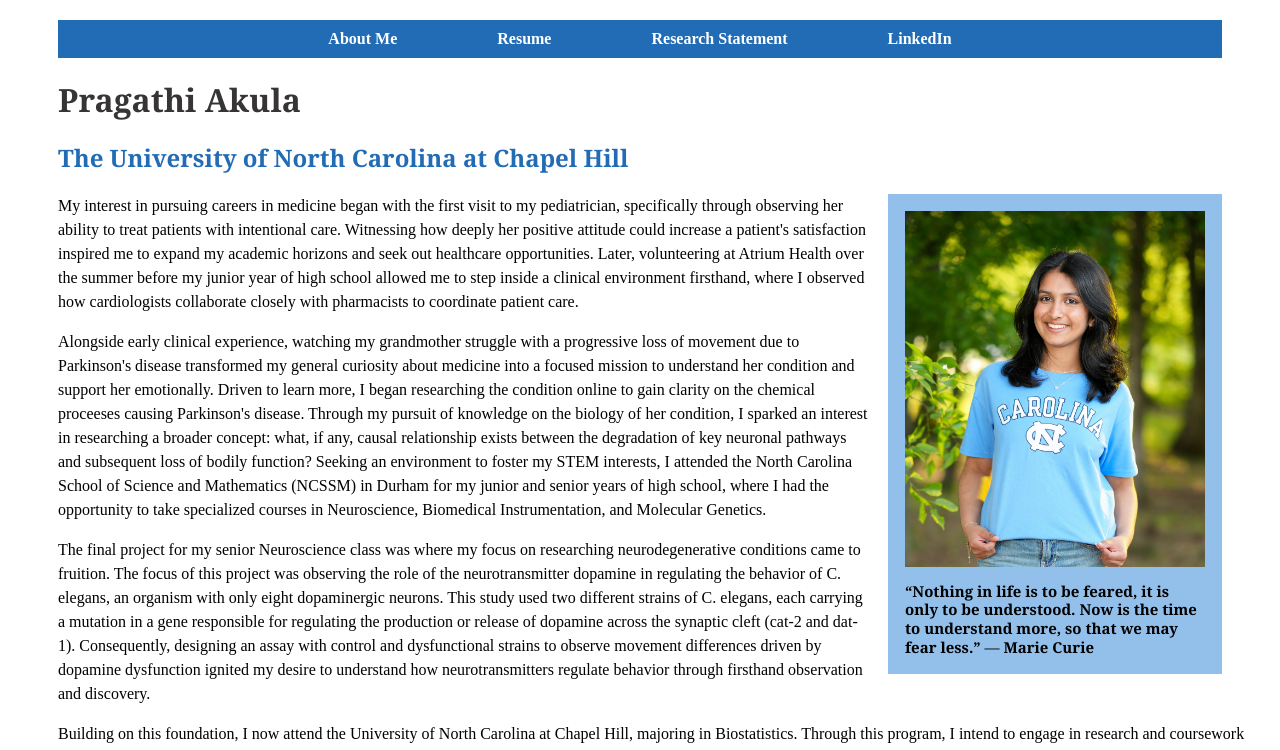
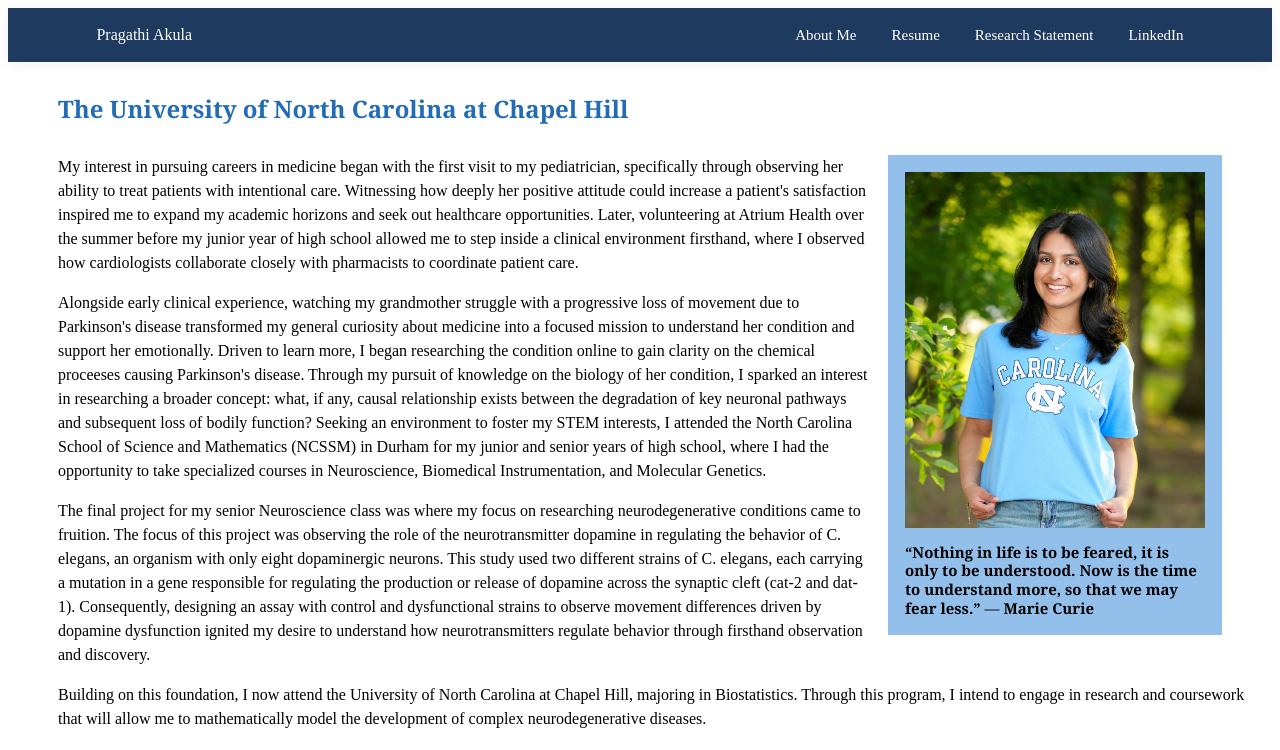
Before and after one commit to pragathiakula/pragathiakula.github.io, a plain HTML site: page index.html in a window 1280 px wide. Shown: the top 750 px of the page. Drawn offline with Linux system fonts and the light colour scheme.

Commit message:
changed navbar to include name and new colors

```diff
--- a/index.html
+++ b/index.html
@@ -8,6 +8,7 @@
     </head>
     <body>
         <nav class="navbar">
+            <div id = "nav-name">Pragathi Akula</div>
             <ul>
                 <li><a href="aboutme.html">About Me</a></li>
                 <li><a href="resume.html">Resume</a></li>
@@ -15,7 +16,6 @@
                 <li><a href="https://www.linkedin.com/in/pragathi-akula-31ab11433/?isSelfProfile=true" target="_blank">LinkedIn</a></li>
             </ul>
         </nav>
-        <h1 id = "title">Pragathi Akula</h1>
         <h2 id = "heading">The University of North Carolina at Chapel Hill</h2>
         <div class="right-image-box">
             <img src="images/headshot.jpg" alt="Profile Photo">
--- a/style.css
+++ b/style.css
@@ -70,38 +70,64 @@ img {
 #heading {
     font-family:Cambria, Cochin, Georgia, Times, 'Times New Roman', serif;
     color:rgb(34, 108, 181);
-    margin: 20px 50px;
+    margin: 30px 50px;
 
 }
 
 .navbar {
-    background-color: rgb(34, 108, 181);
-    text-align: left;
-    padding: 10px 50px;
-    margin: 20px 50px;
+    display: flex;
+    justify-content: space-between;
+    align-items: center;
+    padding: 18px 7%;
+    width: 100%;
+    box-sizing: border-box;
+    position: sticky;
+    top: 0;
+    z-index: 1000;
+
+    background-color: #1E3A5F;
+    color: white;
+
+    box-shadow: 0 2px 12px rgba(0, 0, 0, 0.06);
+}
+
+.nav-name {
+    font-size: 10px;
+    font-weight: 600;
+    letter-spacing: 1px;
+}
+
+.navbar ul {
+    display: flex;
+    align-items: center;
+    gap: 35px;
+    list-style: none;
+    margin: 0;
+    padding: 0;
 }
 
 .navbar a {
-  color: #ffffff;
-  text-decoration: none;
-  margin: 0;
-  font-weight: bold;
-  font-size: 16px;
+    text-decoration: none;
+    font-size: 15px;
+    font-weight: 500;
+    transition: color 0.3s ease;
+    position: relative;
+    color: white;
 }
 
-.navbar a:hover, .navbar a.active {
-  color: #3498db;
-  border-bottom: 2px solid #3498db;
+.navbar a::after {
+    content: "";
+    position: absolute;
+    width: 0;
+    height: 2px;
+    bottom: -6px;
+    left: 0;
+    background-color: currentColor;
+    transition: width 0.3s ease;
 }
 
-.navbar ul {
-    list-style: none;
-    display: flex;
-    justify-content: center;
-    align-items: center;
-    gap: 100px;
-    margin: 0;
-    padding: 0;
+.navbar a:hover::after {
+    width: 100%;
 }
 
 .lab-link {
```
Also changed, not shown: aboutme.html (+1 -1 lines).
